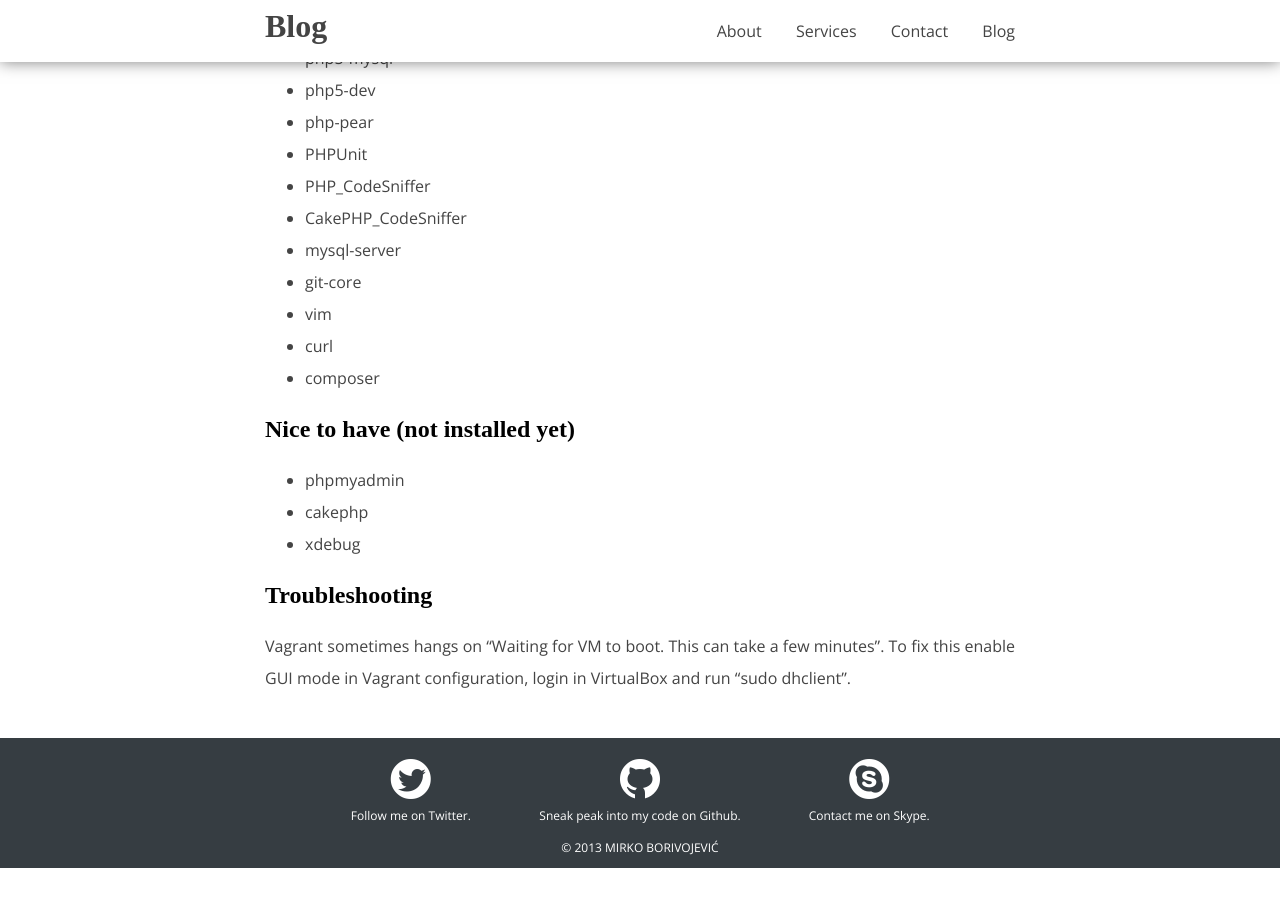
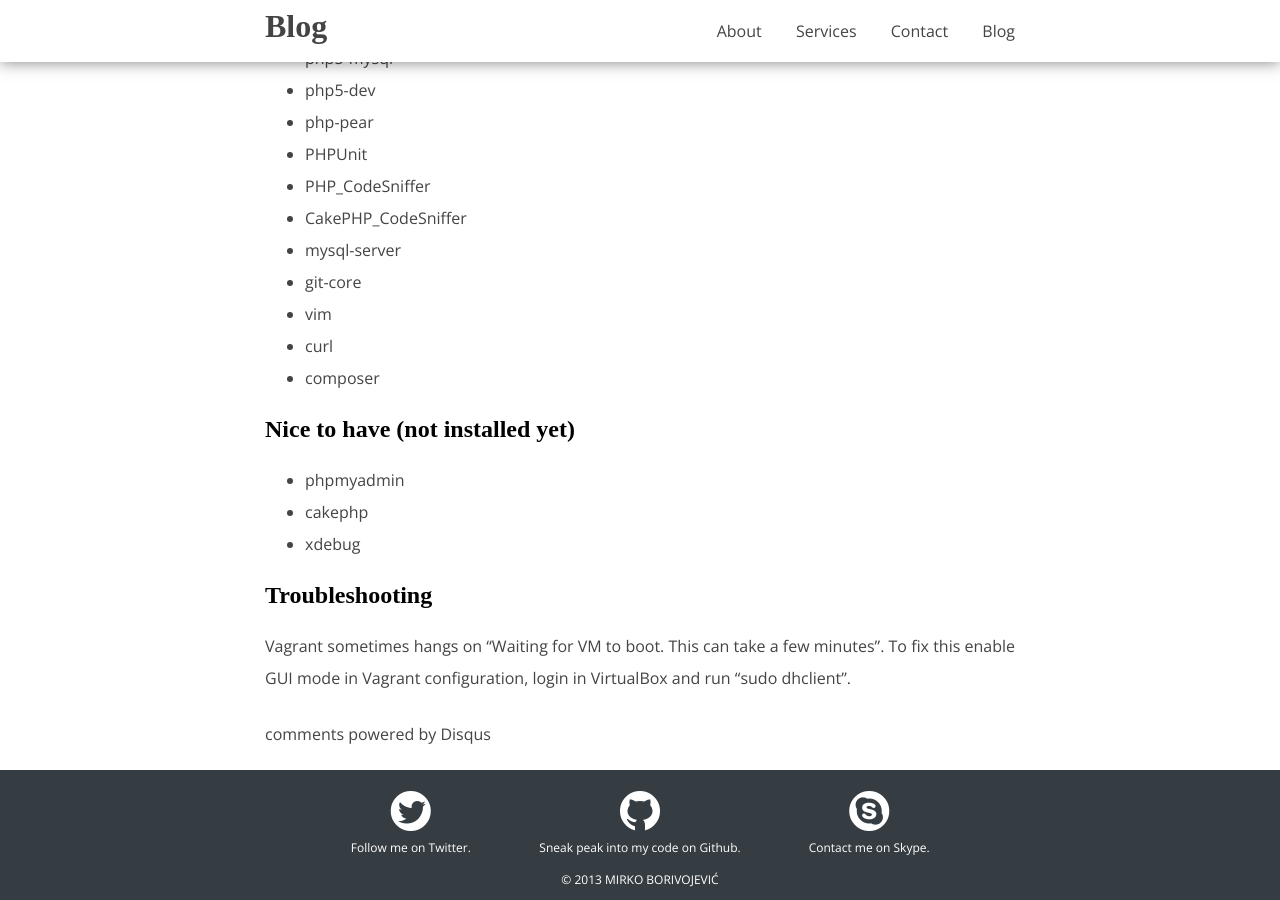
Before and after one commit to borivojevic/borivojevic.github.com, a Jekyll site: the page built from _posts/2013-04-20-vagrant-setup.markdown, in a window 1280 px wide and 900 px high, scrolled down 798 px. Built offline with Jekyll 4.4.1, drawn with Linux system fonts in a browser that asks for light colours; some web fonts are replaced; Markdown is read by kramdown in place of the engine named in the settings; comment, search, counter and statistics services are not loaded; before the commit the page ends 1666 px from its top, so only the background shows below that; some of the changed lines change nothing that is shown.

Commit message:
Add disqus to blog

```diff
--- /dev/null
+++ b/_includes/disqus.html
@@ -0,0 +1,11 @@
+<div id="disqus_thread"></div>
+<script type="text/javascript">
+	var disqus_shortname = 'mirkoborivojevic';
+	(function() {
+		var dsq = document.createElement('script'); dsq.type = 'text/javascript'; dsq.async = true;
+		dsq.src = '//' + disqus_shortname + '.disqus.com/embed.js';
+		(document.getElementsByTagName('head')[0] || document.getElementsByTagName('body')[0]).appendChild(dsq);
+	})();
+</script>
+<noscript>Please enable JavaScript to view the <a href="http://disqus.com/?ref_noscript">comments powered by Disqus.</a></noscript>
+<a href="http://disqus.com" class="dsq-brlink">comments powered by <span class="logo-disqus">Disqus</span></a>
--- a/_layouts/default.html
+++ b/_layouts/default.html
@@ -25,8 +25,8 @@
         </div>
 
         <!-- LOAD SCRIPTS -->
-        <script src="js/main.js"></script>
-        <script src="js/modernizr-2.6.1-respond-1.1.0.min.js"></script>
+        <script src="/js/main.js"></script>
+        <script src="/js/modernizr-2.6.1-respond-1.1.0.min.js"></script>
 
         {% include analytics %}
     </body>
--- a/_layouts/post.html
+++ b/_layouts/post.html
@@ -10,4 +10,6 @@
 	<b>{{ page.date | date: "%B %e, %Y" }}</b>
 
 	{{ content }}
+
+    {% include disqus.html %}
 </section>
```
